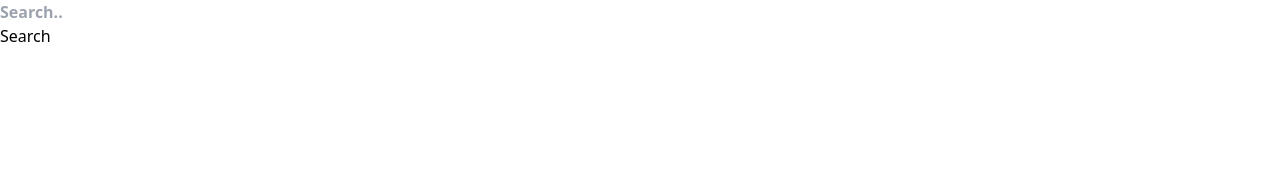
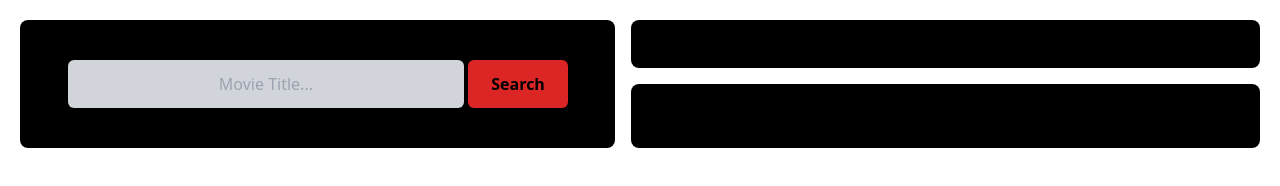
Before and after one commit to calebc96/Movie-Night, a plain HTML site: page index.html in a window 1280 px wide. Drawn offline with nearby package versions, Linux system fonts and the light colour scheme.

Commit message:
working on CSS framework, pushing basic design

```diff
--- a/index.html
+++ b/index.html
@@ -1,19 +1,29 @@
 <!DOCTYPE html>
 <html lang="en">
+
 <head>
   <meta charset="UTF-8">
   <meta http-equiv="X-UA-Compatible" content="IE=edge">
   <meta name="viewport" content="width=device-width, initial-scale=1.0">
-  <link href="https://unpkg.com/tailwindcss@^1.0/dist/tailwind.min.css" rel="stylesheet">
+  <script src="https://cdn.tailwindcss.com"></script>
   <link  rel="stylesheet" href="./css/style.css">
   <title>Movie Search</title>
 </head>
+
 <body>
-  <div id="utube"></div>
-  <container id="result-movie"></container>
-  <input style="color: black; font-weight: bolder;" type="text" placeholder="Search.." id="search-box">
-  <br>
-  <button id="button">Search</button>
+  <container class="grid grid-rows-2 grid-flow-col gap-4 p-5 bg-white">
+
+    <article class="row-span-3 col-span-1 bg-black rounded-lg py-10 text-center" >
+      <input class="bg-gray-300 w-8/12 py-3 rounded-md text-center" type="text" placeholder="Movie Title..." id="search-box">
+      <button id="button" class="bg-red-600 w-2/12 py-3 rounded-md font-semibold">Search</button>
+    </article>
+
+    <div id="utube" class="col-span-2 bg-black rounded-lg min-w-full"></div>
+
+    <div id="result-movie" class="row-span-2 col-span-2 flex p-2 text-white bg-black rounded-lg min-w-full"></div>
+
+  </container>
+
   <script src="./js/script.js"></script>
 </body>
 </html>
```
